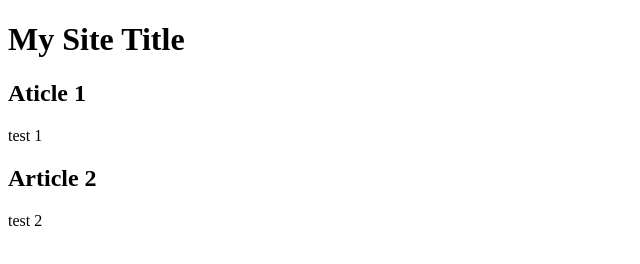
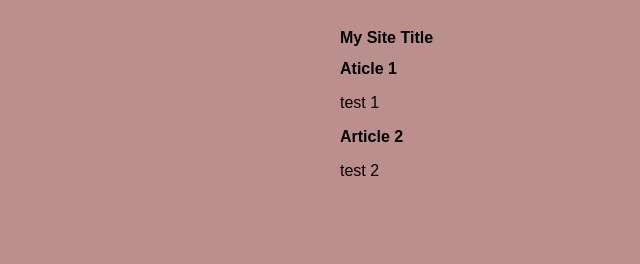
Before and after one commit to santosmv/Project-branch-in-GitHub, a plain HTML site: page index.html in a window 1280 px wide. Shown: the whole page, without its empty margins (0-640 px from the left). Drawn offline with Linux system fonts and the light colour scheme.

Commit message:
Starting to edit design

```diff
--- a/index.html
+++ b/index.html
@@ -5,6 +5,7 @@
     <meta http-equiv="X-UA-Compatible" content="IE=edge">
     <meta name="viewport" content="width=device-width, initial-scale=1.0">
     <title>Site Title</title>
+    <link rel="stylesheet" href="styles/style.css">
 </head>
 <body>
     <main>
--- /dev/null
+++ b/styles/style.css
@@ -0,0 +1,16 @@
+*{
+        font-family: Arial, Helvetica, sans-serif;
+        font-size: 16px;
+}
+
+body{
+    background-color: rosybrown;
+}
+
+main{
+    background-color: royalbluew;
+    width: 600px;
+    margin: auto;
+    padding: 10px;
+    box-shadow: sienna;
+}
```
